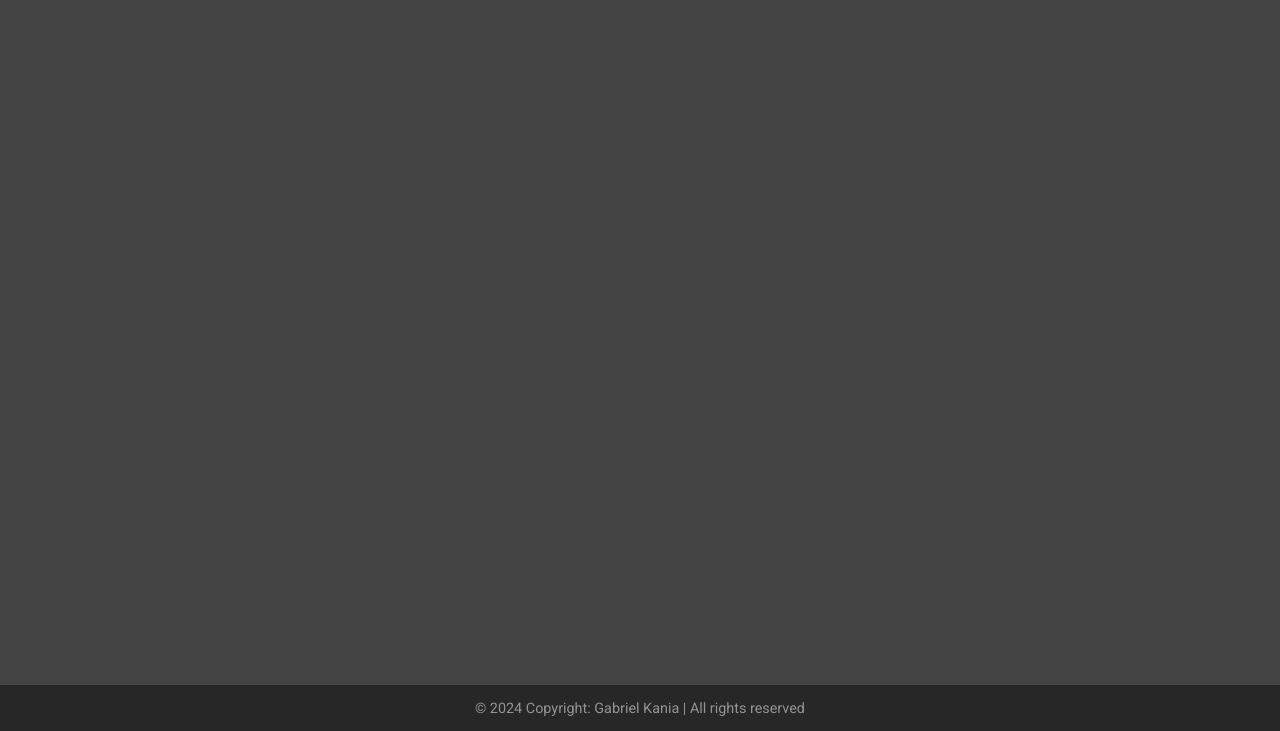
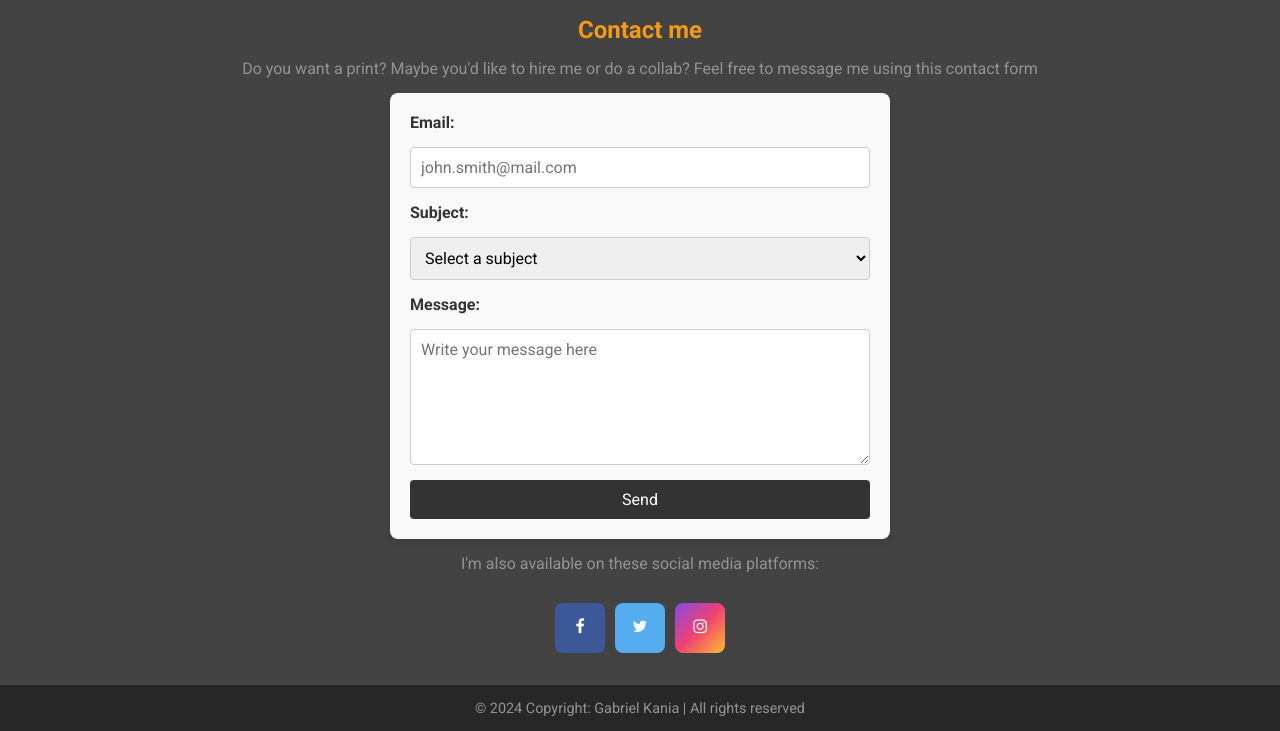
Before and after one commit to Gorbiel/Laby_WDAI, a plain HTML site: page Projekt#1/Contact.html in a window 1280 px wide. Shown: the part 69-800 px from the top of the page. Drawn offline with Linux system fonts and the light colour scheme.

Commit message:
finished contact page

```diff
--- a/Projekt#1/Contact.html
+++ b/Projekt#1/Contact.html
@@ -6,6 +6,7 @@
     <title>Contact • Gorbiel's Photography</title>
     <link rel="icon" type="image/x-icon" href="resources/favicon.ico">
     <link rel="stylesheet" href="css/Contact.css">
+    <link rel="stylesheet" href="https://cdnjs.cloudflare.com/ajax/libs/font-awesome/4.7.0/css/font-awesome.min.css">
     <link rel="preconnect" href="https://fonts.googleapis.com">
     <link rel="preconnect" href="https://fonts.gstatic.com" crossorigin>
     <link href="https://fonts.googleapis.com/css2?family=Roboto:ital,wght@0,100;0,300;0,400;0,500;0,700;0,900;1,100;1,300;1,400;1,500;1,700;1,900&display=swap"
@@ -28,7 +29,45 @@
         </ul>
     </div>
 </nav>
+<main>
+    <h2>Contact me</h2>
+    <p>
+        Do you want a print? Maybe you'd like to hire me or do a collab? Feel free to message me using this contact form
+    </p>
+    <form id="contact-form" class="contact-form" action="#" method="POST">
+        <!-- Email Field -->
+        <label for="email">Email:</label>
+        <input type="email" id="email" name="email" required placeholder="john.smith@mail.com">
 
+        <!-- Subject Dropdown -->
+        <label for="subject">Subject:</label>
+        <select id="subject" name="subject" required>
+            <option value="">Select a subject</option>
+            <option value="general">General Inquiry</option>
+            <option value="collaboration">Collaboration</option>
+            <option value="print">Request a print</option>
+            <option value="other">Other</option>
+        </select>
+
+        <!-- Message Text Area -->
+        <label for="message">Message:</label>
+        <textarea id="message" name="message" rows="6" required placeholder="Write your message here"></textarea>
+
+        <!-- Send Button -->
+        <button type="submit" id="send-button">Send</button>
+    </form>
+
+    <script src="js/contact.js"></script>
+
+    <p>
+        I'm also available on these social media platforms:
+    </p>
+    <div class="social-icons">
+        <a href="#" class="fa fa-facebook"></a>
+        <a href="#" class="fa fa-twitter"></a>
+        <a href="https://www.instagram.com/gorbiel.photography" target="_blank" rel="noopener noreferrer" class="fa fa-instagram"></a>
+    </div>
+</main>
 <footer id="footer">
     © 2024 Copyright: Gabriel Kania | All rights reserved
 </footer>
--- a/Projekt#1/css/Contact.css
+++ b/Projekt#1/css/Contact.css
@@ -1 +1,104 @@
 @import url(index.css);
+
+main {
+    padding: 85px 10px 65px;
+    display: flex;
+    justify-content: center;
+    align-items: center;
+    flex-direction: column;
+}
+
+main h2 {
+    color: #F79817;
+    margin-bottom: 15px;
+}
+
+main p {
+    color: #939393FF;
+    margin-bottom: 15px;
+}
+
+/* Contact Form Styling */
+.contact-form {
+    max-width: 800px;
+    min-width: 500px;
+    display: flex;
+    flex-direction: column;
+    gap: 15px;
+    padding: 20px;
+    background-color: #f9f9f9;
+    border-radius: 8px;
+    box-shadow: 0 4px 8px rgba(0, 0, 0, 0.1);
+    margin: 0 auto 15px;
+}
+
+.contact-form label {
+    font-weight: bold;
+    color: #333;
+}
+
+.contact-form input,
+.contact-form select,
+.contact-form textarea {
+    width: 100%;
+    padding: 10px;
+    border: 1px solid #ccc;
+    border-radius: 4px;
+    font-size: 1em;
+}
+
+.contact-form button {
+    padding: 10px;
+    background-color: #333;
+    color: white;
+    border: none;
+    border-radius: 4px;
+    font-size: 1em;
+    cursor: pointer;
+    transition: background-color 0.3s ease;
+}
+
+.contact-form button:hover {
+    background-color: #555;
+}
+
+/* Social Icons Container */
+.social-icons {
+    display: flex;
+    gap: 10px; /* Space between icons */
+    justify-content: center; /* Center icons horizontally */
+    margin-top: 15px; /* Space above icons */
+}
+
+/* Font Awesome Icon Styling */
+.fa {
+    padding: 15px;
+    font-size: 24px;
+    width: 50px;
+    height: 50px;
+    text-align: center;
+    text-decoration: none;
+    border-radius: 8px;
+}
+
+/* Hover effect */
+.fa:hover {
+    opacity: 0.7;
+}
+
+/* Facebook Icon */
+.fa-facebook {
+    background: #3B5998;
+    color: white;
+}
+
+/* Twitter Icon */
+.fa-twitter {
+    background: #55ACEE;
+    color: white;
+}
+
+.fa-instagram {
+    background: linear-gradient(135deg, #854ae4, #ef4172, #febc2f);
+    color: white;
+}
--- /dev/null
+++ b/Projekt#1/js/contact.js
@@ -0,0 +1,21 @@
+document.getElementById('contact-form').addEventListener('submit', function(event) {
+    event.preventDefault(); // Prevent the form from submitting initially
+
+    const emailInput = document.getElementById('email');
+    const emailValue = emailInput.value;
+
+    // Regex for validating email address
+    const emailRegex = /^([a-zA-Z0-9_\-\.]+)@([a-zA-Z0-9_\-\.]+)\.([a-zA-Z]{2,5})$/;
+
+    // Check if the email matches the regex pattern
+    if (!emailRegex.test(emailValue)) {
+        alert('Please enter a valid email address.');
+        emailInput.focus();
+        return; // Stop the form submission if email is invalid
+    }
+
+    // If validation passes, proceed with form submission
+    alert('Your message has been sent!');
+    this.reset();
+    // The rest requires php
+});
```
